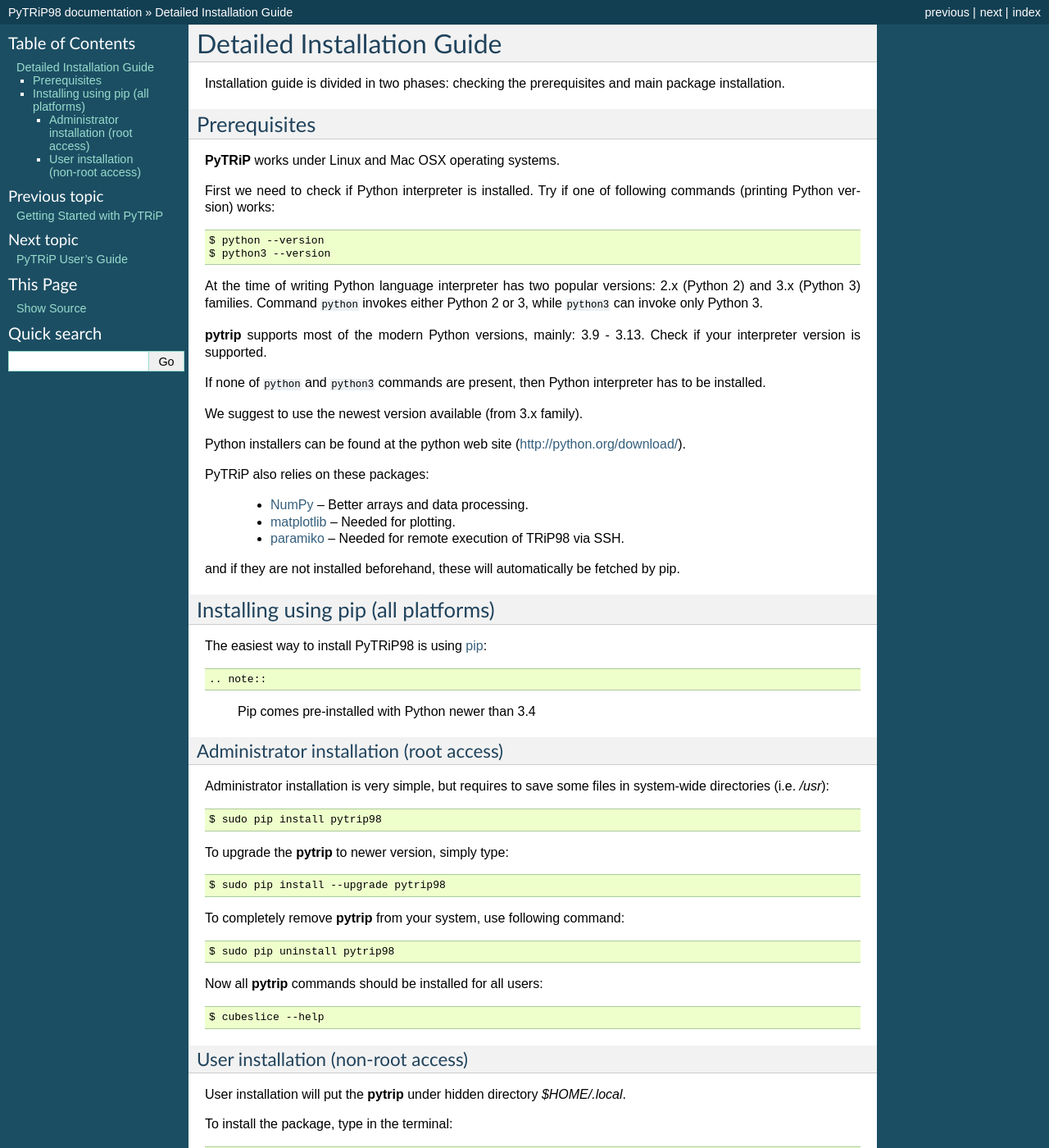
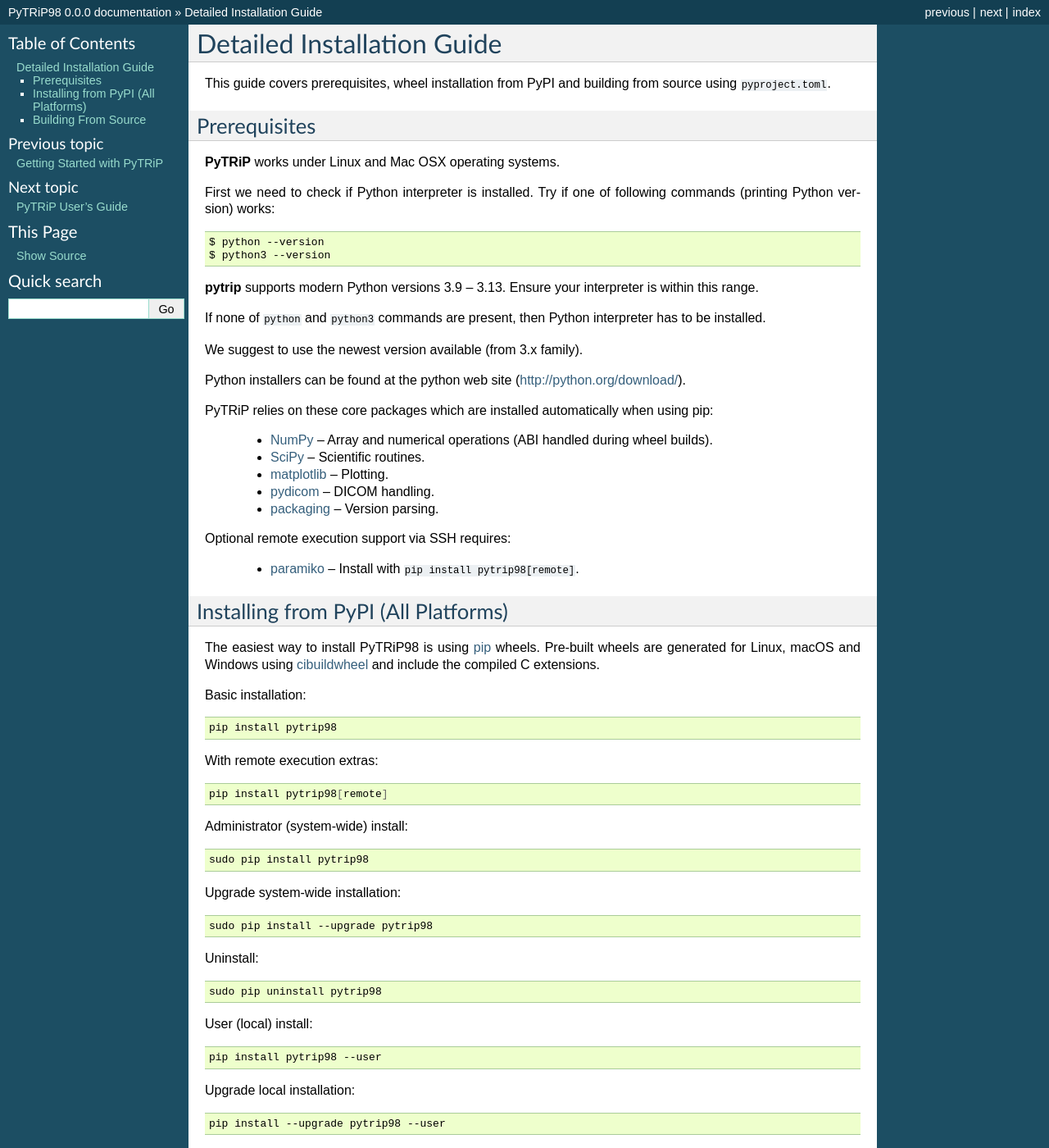
Before and after one commit to pytrip/pytrip, a Sphinx documentation site: the page built from docs/install.rst, in a window 1280 px wide and 1400 px high. Shown: the whole window at 82% size. Built offline with Sphinx 7.4.7, drawn with Linux system fonts in a browser that asks for light colours; pages that are not in the unit, such as notebooks, are missing from menus; some of the changed text lies outside the part shown.

Commit message:
[build] Add GitHub Actions workflow for building wheels and sdist; update installation instructions

```diff
--- a/docs/install.rst
+++ b/docs/install.rst
@@ -2,7 +2,7 @@
 
 Detailed Installation Guide
 ===========================
-Installation guide is divided in two phases: checking the prerequisites and main package installation.
+This guide covers prerequisites, wheel installation from PyPI and building from source using ``pyproject.toml``.
 
 
 Prerequisites
@@ -16,11 +16,7 @@
     $ python --version
     $ python3 --version
 
-At the time of writing Python language interpreter has two popular versions: 2.x (Python 2) and 3.x (Python 3) families.
-Command ``python`` invokes either Python 2 or 3, while ``python3`` can invoke only Python 3.
-
-**pytrip** supports most of the modern Python versions, mainly: 3.9 - 3.13.
-Check if your interpreter version is supported.
+**pytrip** supports modern Python versions 3.9 – 3.13. Ensure your interpreter is within this range.
 
 If none of ``python`` and ``python3`` commands are present, then Python interpreter has to be installed.
 
@@ -30,68 +26,69 @@
 Python installers can be found at the python web site
 (http://python.org/download/).
 
-PyTRiP also relies on these packages:
+PyTRiP relies on these core packages which are installed automatically when using pip:
 
-  * `NumPy <http://www.numpy.org/>`_ -- Better arrays and data processing.
-  * `matplotlib <http://matplotlib.org/>`_ -- Needed for plotting.
-  * `paramiko <http://www.paramiko.org/>`_ -- Needed for remote execution of TRiP98 via SSH.
+    * `NumPy <http://www.numpy.org/>`_ – Array and numerical operations (ABI handled during wheel builds).
+    * `SciPy <https://scipy.org/>`_ – Scientific routines.
+    * `matplotlib <http://matplotlib.org/>`_ – Plotting.
+    * `pydicom <https://pydicom.github.io/>`_ – DICOM handling.
+    * `packaging <https://pypi.org/project/packaging/>`_ – Version parsing.
 
-and if they are not installed beforehand, these will automatically be fetched by pip.
+Optional remote execution support via SSH requires:
 
-Installing using pip (all platforms)
-------------------------------------
+    * `paramiko <http://www.paramiko.org/>`_ – Install with ``pip install pytrip98[remote]``.
 
-The easiest way to install PyTRiP98 is using `pip <https://pypi.python.org/pypi/pip>`_::
+Installing from PyPI (All Platforms)
+-----------------------------------
 
-.. note::
-    Pip comes pre-installed with Python newer than 3.4
+The easiest way to install PyTRiP98 is using `pip <https://pypi.python.org/pypi/pip>`_ wheels. Pre-built wheels
+are generated for Linux, macOS and Windows using `cibuildwheel <https://cibuildwheel.pypa.io/>`_ and include the
+compiled C extensions.
+
+Basic installation::
+
+    pip install pytrip98
+
+With remote execution extras::
+
+    pip install pytrip98[remote]
 
 
-Administrator installation (root access)
-~~~~~~~~~~~~~~~~~~~~~~~~~~~~~~~~~~~~~~~~
+Administrator (system-wide) install::
 
-Administrator installation is very simple, but requires to save some files in system-wide directories (i.e. `/usr`)::
+    sudo pip install pytrip98
 
-    $ sudo pip install pytrip98
+Upgrade system-wide installation::
 
-To upgrade the **pytrip** to newer version, simply type::
+    sudo pip install --upgrade pytrip98
 
-    $ sudo pip install --upgrade pytrip98
+Uninstall::
 
-To completely remove **pytrip** from your system, use following command::
-
-    $ sudo pip uninstall pytrip98
-
-Now all **pytrip** commands should be installed for all users::
-
-    $ cubeslice --help
+    sudo pip uninstall pytrip98
 
 
-User installation (non-root access)
-~~~~~~~~~~~~~~~~~~~~~~~~~~~~~~~~~~~
+User (local) install::
 
-User installation will put the **pytrip** under hidden directory `$HOME/.local`.
+    pip install pytrip98 --user
 
-To install the package, type in the terminal::
+Upgrade local installation::
 
-    $ pip install pytrip98 --user
+    pip install --upgrade pytrip98 --user
 
-If `pip` command is missing on your system, replace `pip` with `pip3` in abovementioned instruction.
+Uninstall::
 
-To upgrade the **pytrip** to newer version, simply type::
+    pip uninstall pytrip98
 
-    $ pip install --upgrade pytrip98 --user
+Executables (e.g. ``cubeslice``) will be placed in ``$HOME/.local/bin``; ensure this directory is on your ``PATH``.
 
-To completely remove **pytrip** from your system, use following command::
+Building From Source
+--------------------
 
-    $ pip uninstall pytrip98
+If you need to build from source (e.g. for development or unsupported architectures)::
 
-In most of modern systems all executables found in `$HOME/.local/bin` directory can be called
-like normal commands (i.e. `ls`, `cd`). It means that after installation you should be able
-to simply type in terminal::
+    git clone https://github.com/pytrip/pytrip.git
+    cd pytrip
+    pip install -e .
 
-    $ cubeslice --help
-
-If this is not the case, please prefix the command with `$HOME/.local/bin` and call it in the following way::
-
-    $ $HOME/.local/bin/cubeslice --help
+During wheel builds a minimal NumPy version appropriate for your Python interpreter is pre-installed to ensure
+stable binary compatibility of the C extensions.
```
Also changed, not shown: README.rst (+23 -0 lines), pyproject.toml (added, +101 -0 lines), pytrip/__init__.py (+11 -0 lines), setup.py (+16 -67 lines), 1 other file.
